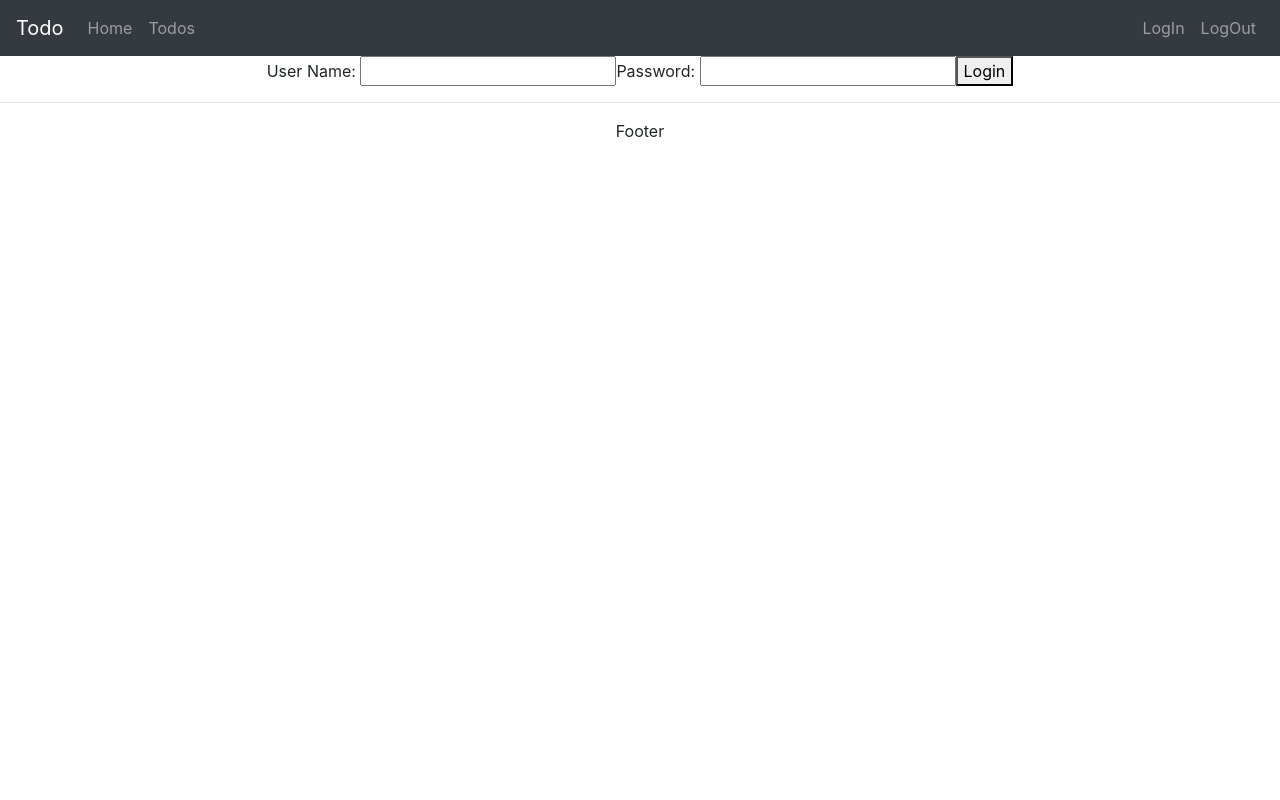
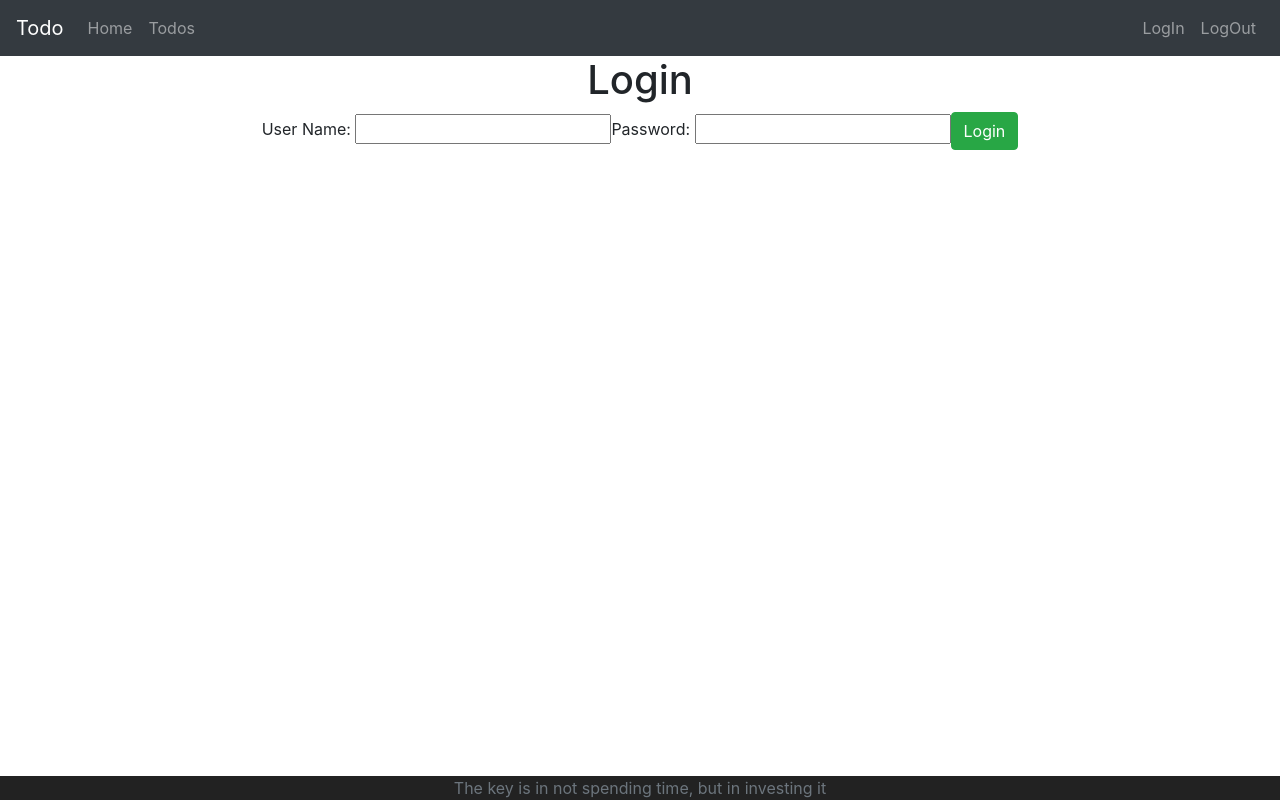
Before and after one commit to wa2l-99/Todo-Management, a React (Create React App) app: page / in a window 1280 px wide. Built offline with nearby package versions, Linux system fonts and the light colour scheme.

Commit message:
chore:Update the style of footer & login component

```diff
--- a/src/App.css
+++ b/src/App.css
@@ -1,7 +1,13 @@
 .App {
   text-align: center;
 }
+.footer{
+  position: absolute;
+  bottom: 0;
+  width: 100%;
+  background-color: #222222;
 
+}
 .App-logo {
   height: 40vmin;
   pointer-events: none;
--- a/src/components/todo/TodoApp.jsx
+++ b/src/components/todo/TodoApp.jsx
@@ -17,6 +17,7 @@ class TodoApp extends Component{
                             <Route path="/welcome/:name" component={WelcomeComponent}/>
                             <Route path="/login" component={LoginComponent}/>
                             <Route path="/todos" component={ListTodosComponent}/>
+                            <Route path="/logout" component={LogoutComponent}/>
                             <Route component={ErrorComponent}/>
                         </Switch>
                     </>
@@ -55,10 +56,11 @@ class ListTodosComponent extends Component{
         return(
             <div>
                 <h1>List Todos</h1>
-                <table>
+                <div classname="container">
+                <table class="table">
                     <thead>
                         <tr>
-                            <th>id</th>
+
                             <th>description</th>
                             <th>done</th>
                             <th>targetDate</th>
@@ -79,6 +81,7 @@ class ListTodosComponent extends Component{
                          }
                     </tbody>
                 </table>
+                </div>
             </div>
         )
     }
@@ -105,21 +108,39 @@ class HeaderComponent extends Component{
 class FooterComponent extends Component{
     render(){
         return(
+            <footer className="footer">
+                <span className="text-muted">The key is in not spending time, but in investing it</span>
+
+            </footer>
+
+        )
+    }
+}
+class LogoutComponent extends Component{
+    render(){
+        return(
             <div>
-              <hr/> Footer
+            <h1> You are logged out </h1>
+            <div className="container" >Thank you for Using Our Application </div>
             </div>
         )
     }
 }
 class WelcomeComponent extends Component{
     render(){
+
         return(
-            <div>
+           <>
+           <h1>Welcome</h1>
+           <div class="container">
+
                 Welcome {this.props.match.params.name}. You Can Manage your todos <Link to='/todos'>here </Link>
             </div>
+            </>
         )
     }
 }
+
 // the LoginComponent a controlled component.
 class LoginComponent extends Component{
     constructor(props){
@@ -177,14 +198,17 @@ class LoginComponent extends Component{
     render(){
       return(
           <div>
+              <h1>Login</h1>
+              <div className="container">
                 {/*<ShowInvalidInserts hasloFailed={this.state.hasloFailed} />*/}
-                {this.state.hasloFailed && <div>Invalid Insertes</div>}
+                {this.state.hasloFailed && <div className="alert alert-warning"> Invalid Insertes</div>}
                 {this.state.showSucssMess && <div>Login Succefuly</div>}
                 {/*<ShowLoginSucc showSucssMess={this.state.showSucssMess} />*/}
                 User Name: <input type="text" name="username" value={this.state.username} onChange={this.handelChange}/>
                 Password: <input type="password" name="password" value={this.state.password} onChange={this.handelChange}/>
-                <button onClick={this.loginClicked}>Login</button>
+                <button className="btn btn-success" onClick={this.loginClicked}>Login</button>
             </div>
+        </div>
         );
     }
   }
```
Also changed, not shown: 1 other file (tests, documents, lock files or other folders).
